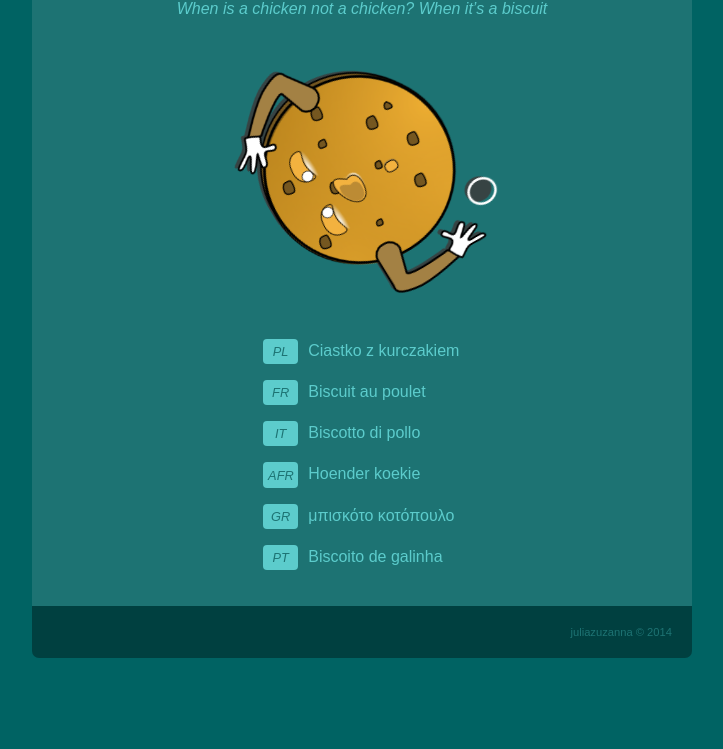
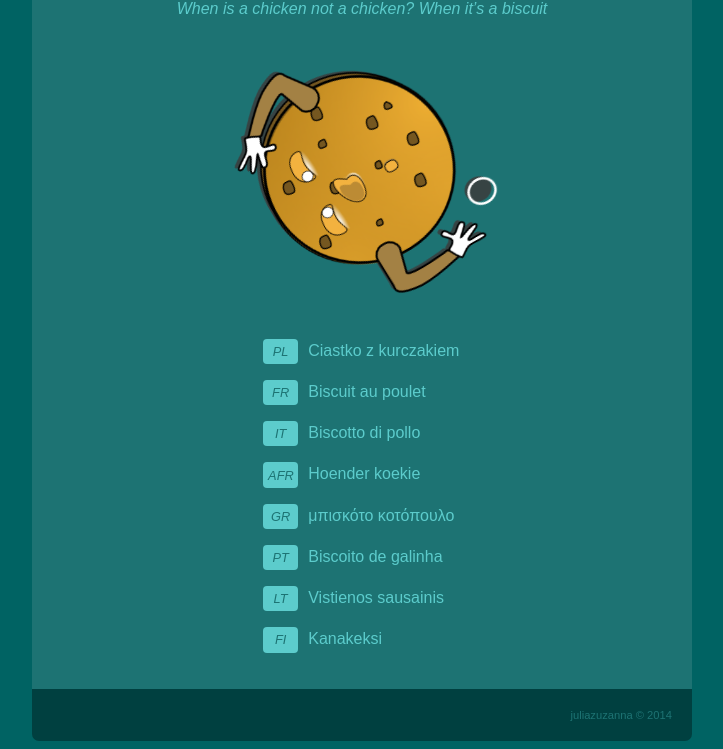
Before and after one commit to juliazuzanna/chicken-biscuit, a plain HTML site: page index.html in a window 1280 px wide. Shown: the part 117-866 px from the top of the page, without its empty margins (278-1001 px from the left). Before the commit the page ends 800 px from the top, so only its background shows below. Drawn offline with Linux system fonts and the light colour scheme; a web font is replaced by a local one.

Commit message:
Added LT & FI

```diff
--- a/index.html
+++ b/index.html
@@ -43,6 +43,8 @@
                 <p><i class="flags shake shake-slow">AFR</i>Hoender koekie</p>
                 <p><i class="flags shake shake-slow">GR</i>μπισκότο κοτόπουλο</p>
                 <p><i class="flags shake shake-slow">PT</i>Biscoito de galinha</p>
+                <p><i class="flags shake shake-slow">LT</i>Vistienos sausainis</p>
+                <p><i class="flags shake shake-slow">FI</i>Kanakeksi</p>
             </div>
         </div>
         <footer class="container">
```
